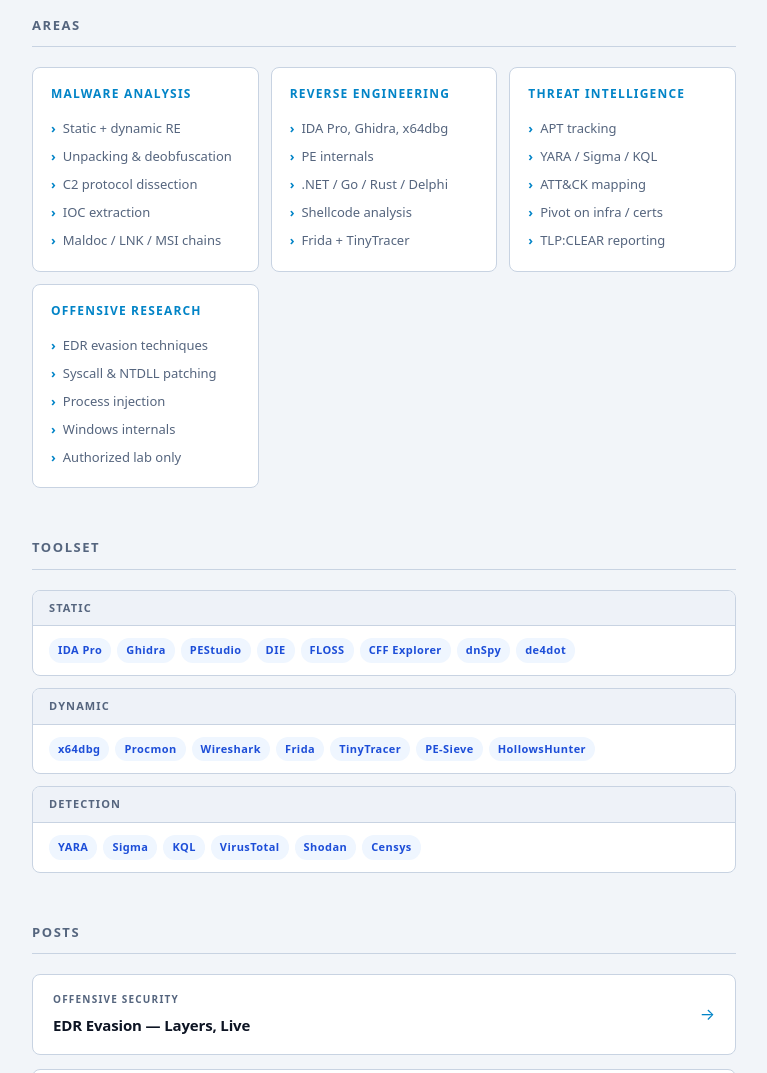
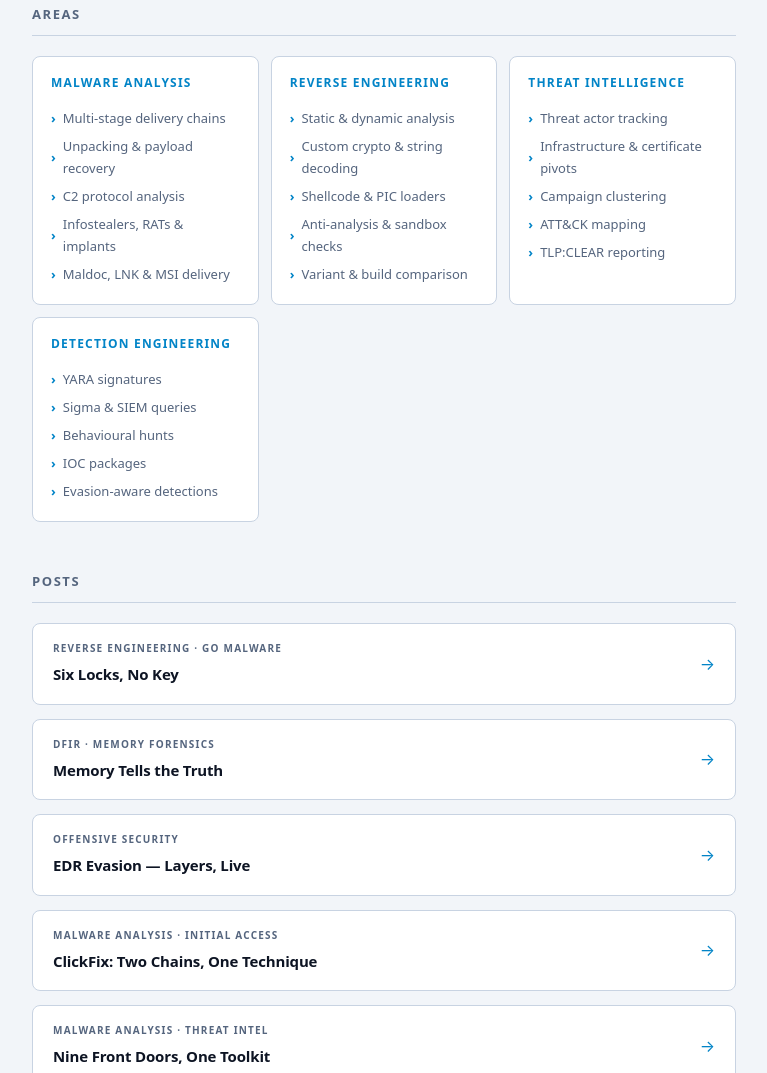
Before and after one commit to BlackXero1/0X1, a plain HTML site: page about.html in a window 1280 px wide. Shown: the part 675-1748 px from the top of the page, without its empty margins (256-1023 px from the left). Drawn offline with Linux system fonts and the light colour scheme.

Commit message:
Professional profile rewrite: drop toolset, update posts and stats
Co-Authored-By: Claude Opus 5.5 <noreply@anthropic.com>

```diff
--- a/about.html
+++ b/about.html
@@ -117,7 +117,7 @@ footer a{color:var(--accent)}
   <div class="container">
     <div class="hero-eyebrow">About</div>
     <h1 class="hero-title">BlackXero1</h1>
-    <p class="hero-sub">Senior malware analyst and reverse engineer. I break down malicious software and write about what I find.</p>
+    <p class="hero-sub">Malware analyst and reverse engineer. I study how modern threats are built, how they hide, and how to catch them.</p>
   </div>
 </header>
 
@@ -126,8 +126,9 @@ footer a{color:var(--accent)}
 
     <div class="section bio">
       <h2>Background</h2>
-      <p>I specialize in the full malware analysis pipeline — from initial triage and static disassembly through to live detonation, C2 protocol dissection, and IOC extraction. Every write-up is grounded in hands-on analysis: real samples, real syscalls, real network traffic.</p>
-      <p>My core work covers static reverse engineering with IDA Pro and Ghidra, behavioral analysis with Procmon and Wireshark, unpacking and deobfuscation, and detection engineering — writing YARA signatures, Sigma rules, and KQL queries mapped to ATT&amp;CK. On the offensive side I research EDR evasion, Windows internals, and low-level syscall techniques to sharpen detection coverage.</p>
+      <p>I take malicious software apart end to end, from first triage to recovered payloads, decoded C2 and detection content that defenders can deploy the same day.</p>
+      <p>My work centres on reverse engineering custom loaders and implants, unpacking multi-stage delivery chains, tracking threat actors across campaigns, and turning every finding into detections mapped to MITRE ATT&amp;CK.</p>
+      <p>I also study attacker tradecraft (evasion, injection and Windows internals) so that the detections I write hold up against how real intrusions work.</p>
     </div>
 
     <div class="section">
@@ -136,64 +137,42 @@ footer a{color:var(--accent)}
         <div class="skill-card">
           <h3>Malware Analysis</h3>
           <ul>
-            <li>Static + dynamic RE</li>
-            <li>Unpacking &amp; deobfuscation</li>
-            <li>C2 protocol dissection</li>
-            <li>IOC extraction</li>
-            <li>Maldoc / LNK / MSI chains</li>
+            <li>Multi-stage delivery chains</li>
+            <li>Unpacking &amp; payload recovery</li>
+            <li>C2 protocol analysis</li>
+            <li>Infostealers, RATs &amp; implants</li>
+            <li>Maldoc, LNK &amp; MSI delivery</li>
           </ul>
         </div>
         <div class="skill-card">
           <h3>Reverse Engineering</h3>
           <ul>
-            <li>IDA Pro, Ghidra, x64dbg</li>
-            <li>PE internals</li>
-            <li>.NET / Go / Rust / Delphi</li>
-            <li>Shellcode analysis</li>
-            <li>Frida + TinyTracer</li>
+            <li>Static &amp; dynamic analysis</li>
+            <li>Custom crypto &amp; string decoding</li>
+            <li>Shellcode &amp; PIC loaders</li>
+            <li>Anti-analysis &amp; sandbox checks</li>
+            <li>Variant &amp; build comparison</li>
           </ul>
         </div>
         <div class="skill-card">
           <h3>Threat Intelligence</h3>
           <ul>
-            <li>APT tracking</li>
-            <li>YARA / Sigma / KQL</li>
+            <li>Threat actor tracking</li>
+            <li>Infrastructure &amp; certificate pivots</li>
+            <li>Campaign clustering</li>
             <li>ATT&amp;CK mapping</li>
-            <li>Pivot on infra / certs</li>
             <li>TLP:CLEAR reporting</li>
           </ul>
         </div>
         <div class="skill-card">
-          <h3>Offensive Research</h3>
+          <h3>Detection Engineering</h3>
           <ul>
-            <li>EDR evasion techniques</li>
-            <li>Syscall &amp; NTDLL patching</li>
-            <li>Process injection</li>
-            <li>Windows internals</li>
-            <li>Authorized lab only</li>
+            <li>YARA signatures</li>
+            <li>Sigma &amp; SIEM queries</li>
+            <li>Behavioural hunts</li>
+            <li>IOC packages</li>
+            <li>Evasion-aware detections</li>
           </ul>
-        </div>
-      </div>
-    </div>
-
-    <div class="section">
-      <h2>Toolset</h2>
-      <div class="tool-block">
-        <div class="tool-block-label">Static</div>
-        <div class="tool-row">
-          <span class="tag">IDA Pro</span><span class="tag">Ghidra</span><span class="tag">PEStudio</span><span class="tag">DIE</span><span class="tag">FLOSS</span><span class="tag">CFF Explorer</span><span class="tag">dnSpy</span><span class="tag">de4dot</span>
-        </div>
-      </div>
-      <div class="tool-block">
-        <div class="tool-block-label">Dynamic</div>
-        <div class="tool-row">
-          <span class="tag">x64dbg</span><span class="tag">Procmon</span><span class="tag">Wireshark</span><span class="tag">Frida</span><span class="tag">TinyTracer</span><span class="tag">PE-Sieve</span><span class="tag">HollowsHunter</span>
-        </div>
-      </div>
-      <div class="tool-block">
-        <div class="tool-block-label">Detection</div>
-        <div class="tool-row">
-          <span class="tag">YARA</span><span class="tag">Sigma</span><span class="tag">KQL</span><span class="tag">VirusTotal</span><span class="tag">Shodan</span><span class="tag">Censys</span>
         </div>
       </div>
     </div>
@@ -201,10 +180,31 @@ footer a{color:var(--accent)}
     <div class="section">
       <h2>Posts</h2>
       <div class="post-list">
+        <a href="/0X1/reverse-engineering/go-dropper.html" class="post-row">
+          <div class="post-row-left">
+            <div class="eyebrow">Reverse Engineering · Go Malware</div>
+            <div class="title">Six Locks, No Key</div>
+          </div>
+          <span class="arrow">→</span>
+        </a>
+        <a href="/0X1/dfir/memory-forensics.html" class="post-row">
+          <div class="post-row-left">
+            <div class="eyebrow">DFIR · Memory Forensics</div>
+            <div class="title">Memory Tells the Truth</div>
+          </div>
+          <span class="arrow">→</span>
+        </a>
         <a href="/0X1/offensive/edr.html" class="post-row">
           <div class="post-row-left">
             <div class="eyebrow">Offensive Security</div>
             <div class="title">EDR Evasion — Layers, Live</div>
+          </div>
+          <span class="arrow">→</span>
+        </a>
+        <a href="/0X1/malware-analysis/clickfix.html" class="post-row">
+          <div class="post-row-left">
+            <div class="eyebrow">Malware Analysis · Initial Access</div>
+            <div class="title">ClickFix: Two Chains, One Technique</div>
           </div>
           <span class="arrow">→</span>
         </a>
```
